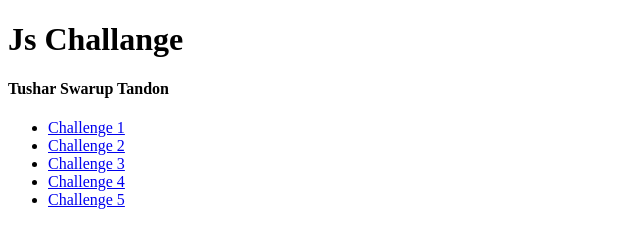
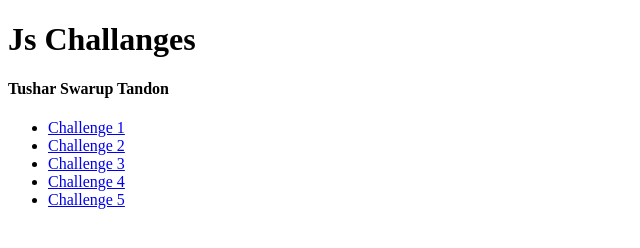
Before and after one commit to TusharSwarupTandon/caw-challanges, a website: page index.html in a window 1280 px wide. Shown: the full height of the page, 0-640 px from the left. Drawn offline with Linux system fonts and the light colour scheme.

```diff
--- a/index.html
+++ b/index.html
@@ -4,7 +4,7 @@
         <title>CAW Challanges</title>
     </head>
     <body>
-        <h1>Js Challange</h1>
+        <h1>Js Challanges</h1>
         <h4>Tushar Swarup Tandon</h4>
 
         <ul>
```
Also changed, not shown: .github/workflows/uploadFiles.yml.
